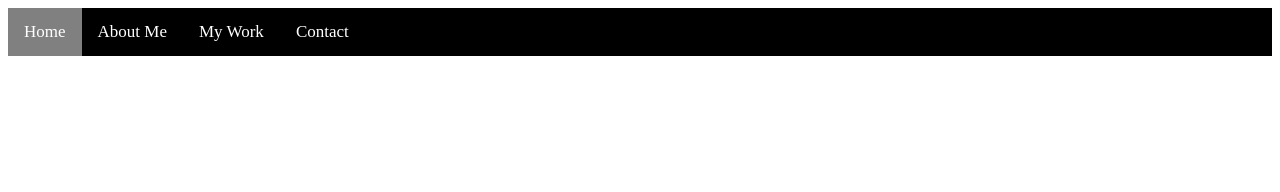
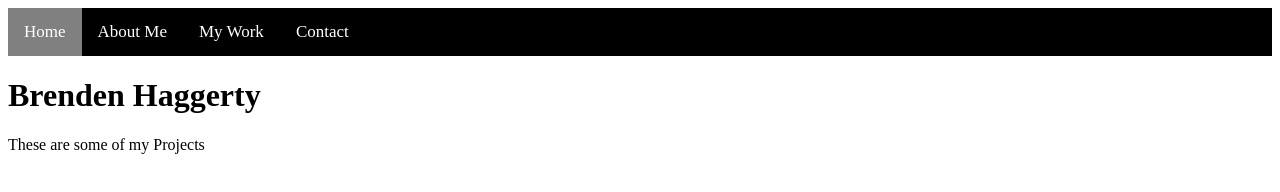
Before and after one commit to Bootsbigenough/Portyfolio, a plain HTML site: page index.html in a window 1280 px wide. Drawn offline with Linux system fonts and the light colour scheme.

```diff
--- a/assets/css/style.css
+++ b/assets/css/style.css
@@ -20,3 +20,7 @@
 .navbar a.active {
     background-color:grey;
 }
+
+body, html {
+    height: 100%;
+}
--- a/index.html
+++ b/index.html
@@ -18,6 +18,11 @@
             <a href="#contact">Contact</a>
         </nav>
     </header>
-
+    <div class="hero">
+        <div class="hero-text">
+            <h1>Brenden Haggerty</h1>
+            <p>These are some of my Projects</p>
+        </div>
+    </div>
 </body>
 </html>
```
Also changed, not shown: 1 other file.
